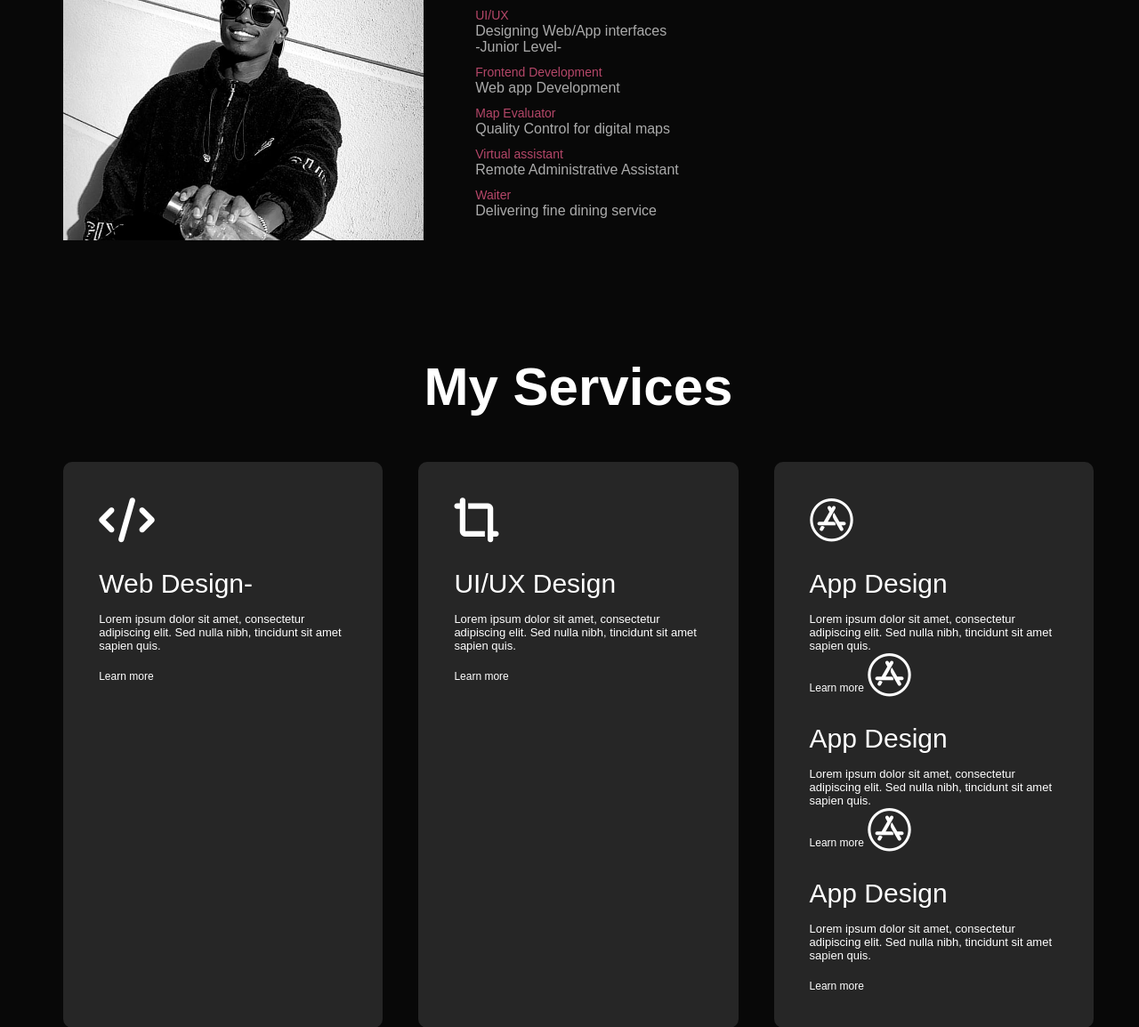
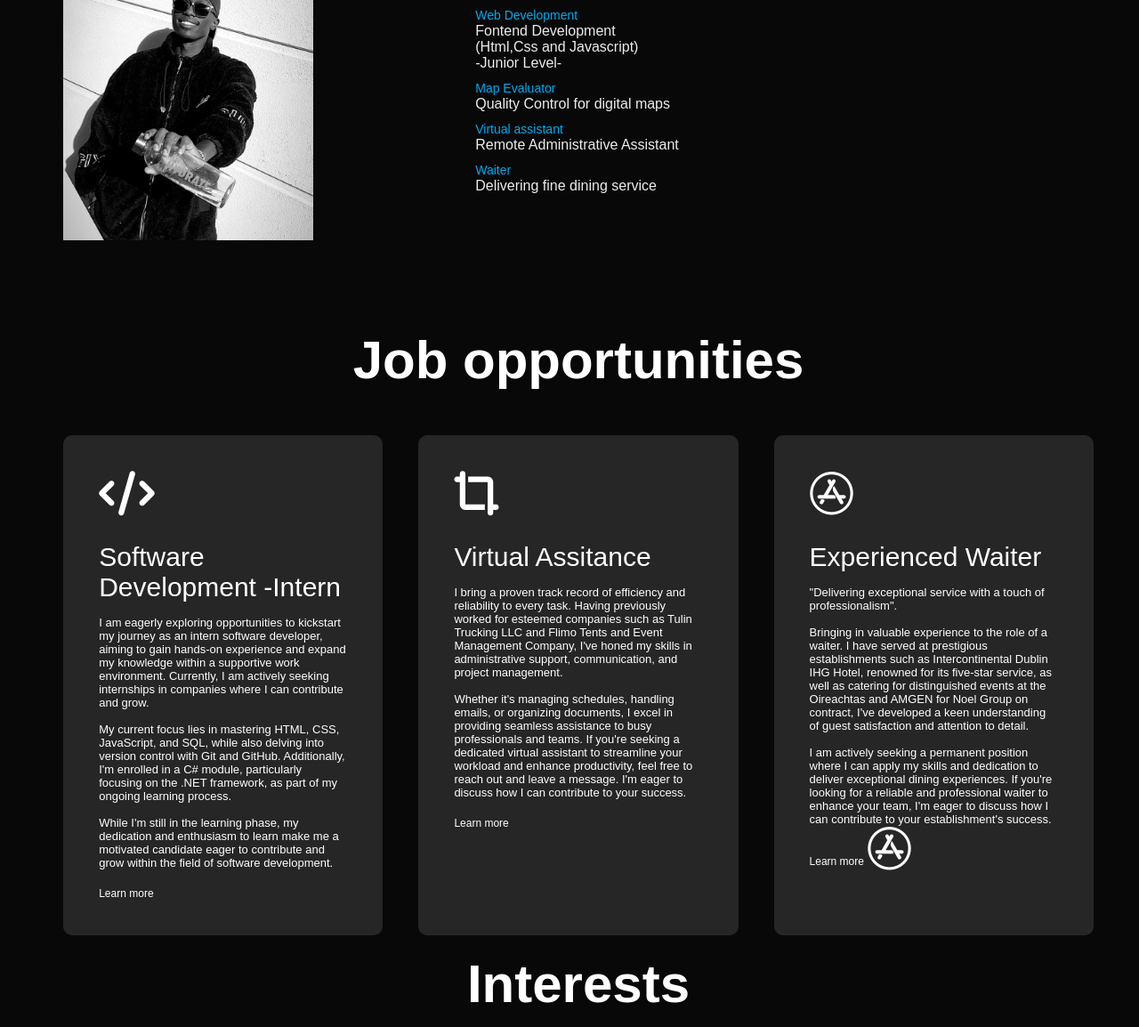
Before and after one commit to kkfred202/Eportfoliodbs, a plain HTML site: page index.html in a window 1280 px wide. Shown: the part 1120-2274 px from the top of the page at 89% size. Drawn offline with nearby package versions, Linux system fonts and the light colour scheme.

Commit message:
first phase

```diff
--- a/index.html
+++ b/index.html
@@ -18,7 +18,7 @@
                 <li><a href="#header">Home</a></li>
                 <li><a href="#about">About</a></li>
                 <li><a href="#about" onclick="opentab('education')">Education</a></li>
-                <li><a href="#about">Skills</a></li>
+                <li><a href="#career">Career Prospects</a></li>
                 <li><a href="#Hobbies">Hobbies</a></li>
                 <li><a href="#contact">Contact</a></li>
                 <i class="fas fa-times" onclick="closemenu()"></i>
@@ -57,8 +57,8 @@
                 </div>
                 <div class="tab-contents active-tab" id="skills">
                     <ul>
-                        <li><span>UI/UX</span><br>Designing Web/App interfaces<br>-Junior Level-</li>
-                        <li><span>Frontend Development</span><br>Web app Development</li>
+                        <li><span>Web Development</span><br>Fontend Development<br> (Html,Css and Javascript)<br>-Junior Level-</li>
+
                         <li><span>Map Evaluator</span><br>Quality Control for digital maps</li>
                         <li><span>Virtual assistant</span><br>Remote Administrative Assistant</li>
                         <li><span>Waiter</span><br>Delivering fine dining service</li>
@@ -86,36 +86,48 @@
         </div>
     </div>
 </div>
-<!-- ---------services---------------- -->
-<div id="services">
+<!-- ---------Careers--------------- -->
+<div id="career">
     <div class="container">
-        <h1 class="sub-title">My Services</h1>
+        <h1 class="sub-title">Job opportunities</h1>
         <div class="services-list">
             <div>
                 <i class="fas fa-code"></i>
-                <h2>Web Design-</h2>
-                <p>Lorem ipsum dolor sit amet, consectetur adipiscing elit. Sed nulla nibh, tincidunt sit amet sapien quis.</p>
+                <h2>Software Development -Intern</h2>
+                <p>I am eagerly exploring opportunities to kickstart my journey as an intern software developer,
+                    aiming to gain hands-on experience and expand my knowledge within a supportive work environment.
+                    Currently, I am actively seeking internships in companies where I can contribute and grow.
+                    </p><br>
+                    <p>My current focus lies in mastering HTML, CSS, JavaScript, and SQL, while also delving into version control with Git and GitHub.
+                    Additionally, I'm enrolled in a C# module, particularly focusing on the .NET framework, as part of my ongoing learning process.
+                    </p><br>
+                    <p> While I'm still in the learning phase, my dedication and enthusiasm to learn make me a motivated candidate eager to contribute and grow within the field of software development.</p>
                 <a href="#">Learn more</a>
             </div>
             <div>
                 <i class="fas fa-crop-alt"></i>
-                <h2>UI/UX Design</h2>
-                <p>Lorem ipsum dolor sit amet, consectetur adipiscing elit. Sed nulla nibh, tincidunt sit amet sapien quis.</p>
+                <h2>Virtual Assitance</h2>
+                <p>I bring a proven track record of efficiency and reliability to every task.
+                    Having previously worked for esteemed companies such as Tulin Trucking LLC and Flimo Tents and Event Management Company, I've honed my skills in administrative support, communication, and project management.
+                    </p> <br>
+                    <p>Whether it's managing schedules, handling emails, or organizing documents, I excel in providing seamless assistance to busy professionals and teams.
+                    If you're seeking a dedicated virtual assistant to streamline your workload and enhance productivity, feel free to reach out and leave a message.
+                    I'm eager to discuss how I can contribute to your success.
+                </p>
                 <a href="#">Learn more</a>
             </div>
             <div>
                 <i class="fab fa-app-store"></i>
-                <h2>App Design</h2>
-                <p>Lorem ipsum dolor sit amet, consectetur adipiscing elit. Sed nulla nibh, tincidunt sit amet sapien quis.</p>
+                <h2>Experienced Waiter </h2>
+                <p>"Delivering exceptional service with a touch of professionalism".</p>
+                <br>
+                <p>Bringing in valuable experience to the role of a waiter.
+                 I have served at prestigious establishments such as Intercontinental Dublin IHG Hotel, renowned for its five-star service, as well as catering for distinguished events at the Oireachtas and AMGEN for Noel Group on contract, I've developed a keen understanding of guest satisfaction and attention to detail.
+                </p><br><p>I am actively seeking a permanent position where I can apply my skills and dedication to deliver exceptional dining experiences.
+                If you're looking for a reliable and professional waiter to enhance your team, I'm eager to discuss how I can contribute to your establishment's success.</p>
                 <a href="#">Learn more</a>
                 <i class="fab fa-app-store"></i>
-                <h2>App Design</h2>
-                <p>Lorem ipsum dolor sit amet, consectetur adipiscing elit. Sed nulla nibh, tincidunt sit amet sapien quis.</p>
-                <a href="#">Learn more</a>
-                <i class="fab fa-app-store"></i>
-                <h2>App Design</h2>
-                <p>Lorem ipsum dolor sit amet, consectetur adipiscing elit. Sed nulla nibh, tincidunt sit amet sapien quis.</p>
-                <a href="#">Learn more</a>
+
             </div>
         </div>
     </div>
@@ -137,7 +149,7 @@
                 <img src="images/running.jpg">
                 <div class="layer">
                     <h3>Track and Field Running</h3>
-                    <p>Outside of the tech realm, I'm an avid participant in track and field,
+                    <p>Outside of the tech realm, I am an avid participant in track and field,
                         including cross country and road running. It's where I find my balance and escape from screens and code.
                         With a personal record of 14 minutes and 50 seconds for the 5k, 32 minutes and 6 seconds for the 10k,
                         and a half marathon time of 1 hour, 16 minutes, and 25 seconds, I constantly challenge myself both physically and mentally. Running isn't just about beating records; it's about pushing boundaries, embracing discipline, and fostering resilience—all qualities that complement my journey in the world of technology.</p>
@@ -149,8 +161,8 @@
                 <div class="layer">
                     <h3>Car Enthusiast</h3>
                     <p>I have a profound interest in cars, particularly vintage models, and I'm deeply drawn to the idea of project building and modification.
-                        The thought of restoring classic cars to their former glory or customizing them with modern upgrades excites me immensely.
-                         It's something that i used to contemplate turning it to a career , when i did mechanical engineering for a while before deciding to switching to Computer Science.
+                        The thought of restoring classic cars to their former glory or customizing them to produce more power and torque or with modern upgrades excites me immensely.
+                         It's something that i used to contemplate turning it to a career , when i did mechanical engineering for a while before deciding to switchcs to Computer Science.
                           I'm currently exploring it as a hobby, but I'm also considering the possibility of turning it into a more serious pursuit in the future."</p>
                     <a href="#"><i class="fas fa-external-link-alt"></i></a>
                 </div>
--- a/style.css
+++ b/style.css
@@ -110,7 +110,7 @@ nav ul li a:hover::after{
 /* -----------about--------------- */
 #about{
     padding: 80px 0;
-    color: #ababab;
+    color:var(--text-color);
 }
 .row{
     display: flex;
@@ -125,8 +125,13 @@ nav ul li a:hover::after{
     overflow: hidden;
 }
 .about-col-1 img{
-    width: 100%;
+
+    margin-top: 70px;
+    height: 100%;
+    width: auto;
     border-radius: 15px;
+
+    overflow: hidden;
 }
 .about-col-2{
     flex-basis: 60%;
@@ -172,7 +177,7 @@ nav ul li a:hover::after{
     margin: 10px 0;
 }
 .tab-contents ul li span{
-    color: #b54769;
+    color: var(--main-color);
     font-size: 14px;
 }
 .tab-contents{
@@ -217,7 +222,7 @@ nav ul li a:hover::after{
     display: inline-block;
 }
 .services-list div:hover{
-    background: #ff004f;
+    background: var(--second-bg-color);
     transform: translateY(-10px);
 }
 /* -------portfolio----------- */
@@ -237,14 +242,16 @@ nav ul li a:hover::after{
 }
 .work img{
     width: 100%;
+    height: 500px;
     border-radius: 10px;
     display: block;
     transition: transform 0.5s;
+    object-fit: cover;
 }
 .layer{
     width: 100%;
     height: 0;
-    background: linear-gradient(rgba(0,0,0,0.6), #ff004f);
+    background: linear-gradient(rgba(0,0,0,0.6), var(--second-bg-color));
     border-radius: 10px;
     position: absolute;
     left: 0;
```
